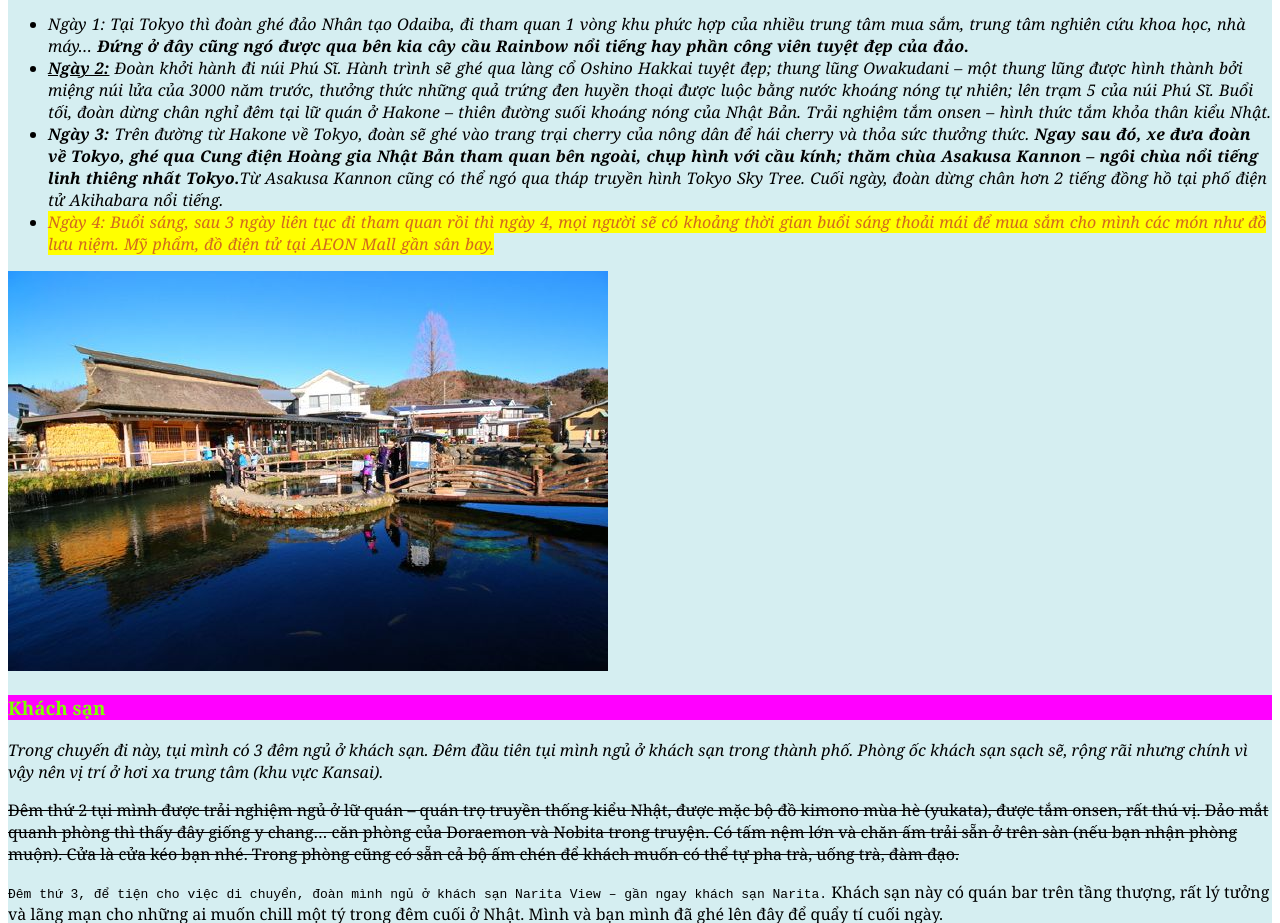
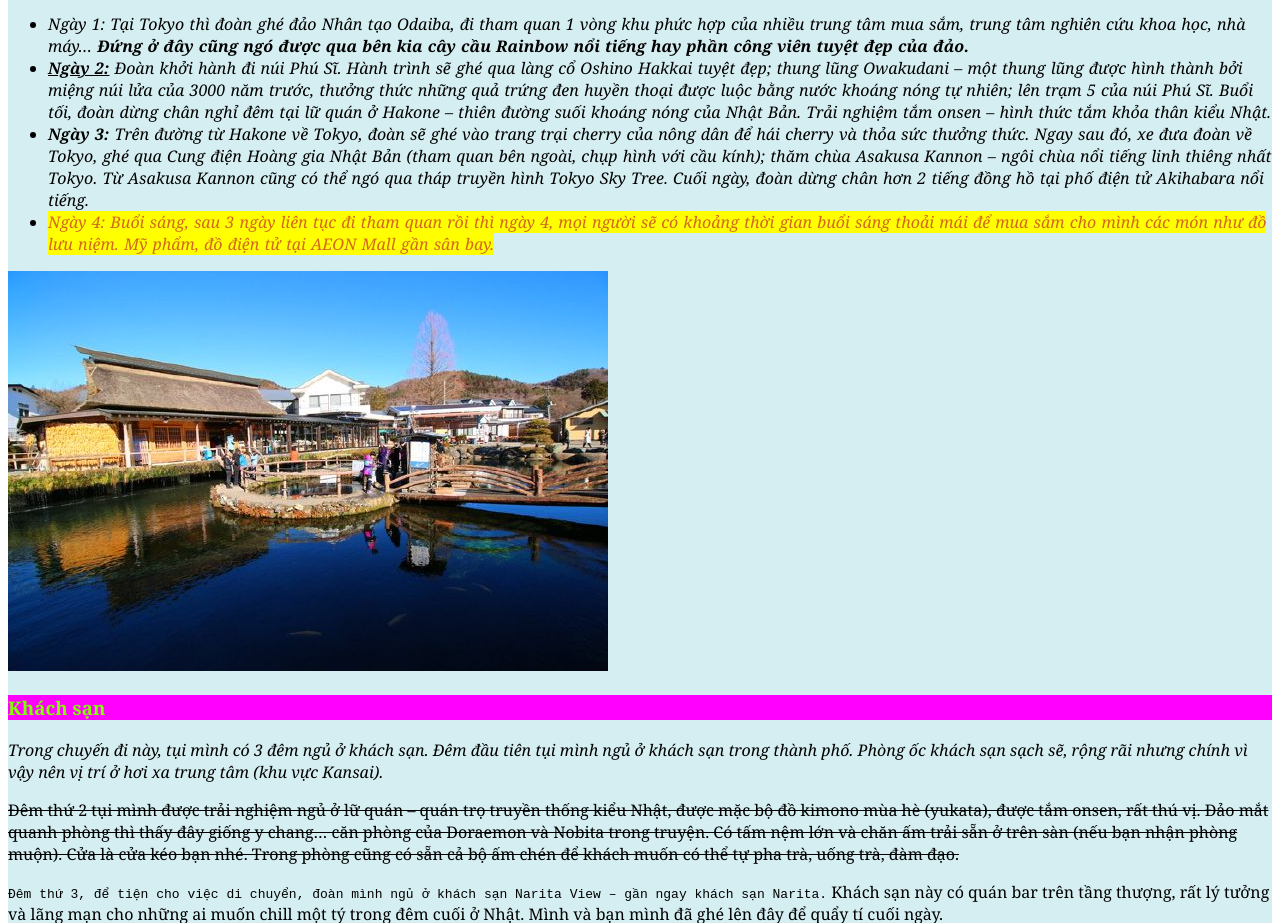
Before and after one commit to tonisisa/web, a plain HTML site: page 3/homework/1.html in a window 1280 px wide. Shown: the part 2046-2969 px from the top of the page. Drawn offline with Linux system fonts and the light colour scheme.

Commit message:
thay doi trang thai buoi 3

```diff
--- a/3/homework/1.html
+++ b/3/homework/1.html
@@ -185,12 +185,13 @@
           <strong><i> Ngày 3:</i></strong> Trên đường từ Hakone về Tokyo, đoàn
           sẽ ghé vào trang trại cherry của nông dân để hái cherry và thỏa sức
           thưởng thức.
-          <strong
-            >Ngay sau đó, xe đưa đoàn về Tokyo, ghé qua Cung điện Hoàng gia Nhật
-            Bản tham quan bên ngoài, chụp hình với cầu kính; thăm chùa Asakusa
-            Kannon – ngôi chùa nổi tiếng linh thiêng nhất Tokyo.</strong
-          >Từ Asakusa Kannon cũng có thể ngó qua tháp truyền hình Tokyo Sky
-          Tree. Cuối ngày, đoàn dừng chân hơn 2 tiếng đồng hồ tại phố điện tử
+          <em>
+            Ngay sau đó, xe đưa đoàn về Tokyo, ghé qua Cung điện Hoàng gia Nhật
+            Bản (tham quan bên ngoài, chụp hình với cầu kính); thăm chùa Asakusa
+            Kannon – ngôi chùa nổi tiếng linh thiêng nhất Tokyo.</em
+          >
+          Từ Asakusa Kannon cũng có thể ngó qua tháp truyền hình Tokyo Sky Tree.
+          Cuối ngày, đoàn dừng chân hơn 2 tiếng đồng hồ tại phố điện tử
           Akihabara nổi tiếng.
         </li>
         <li>
```
